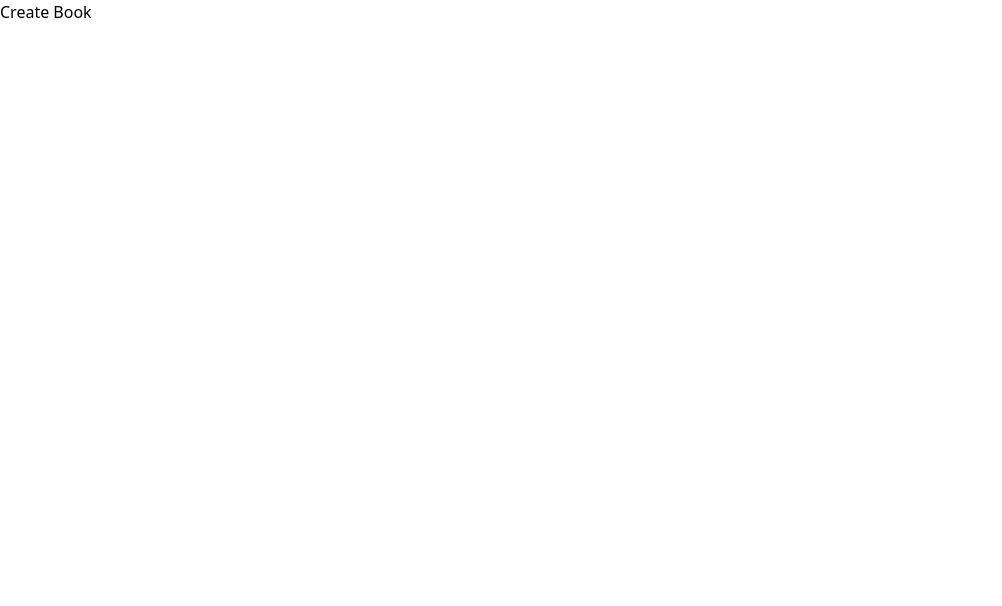
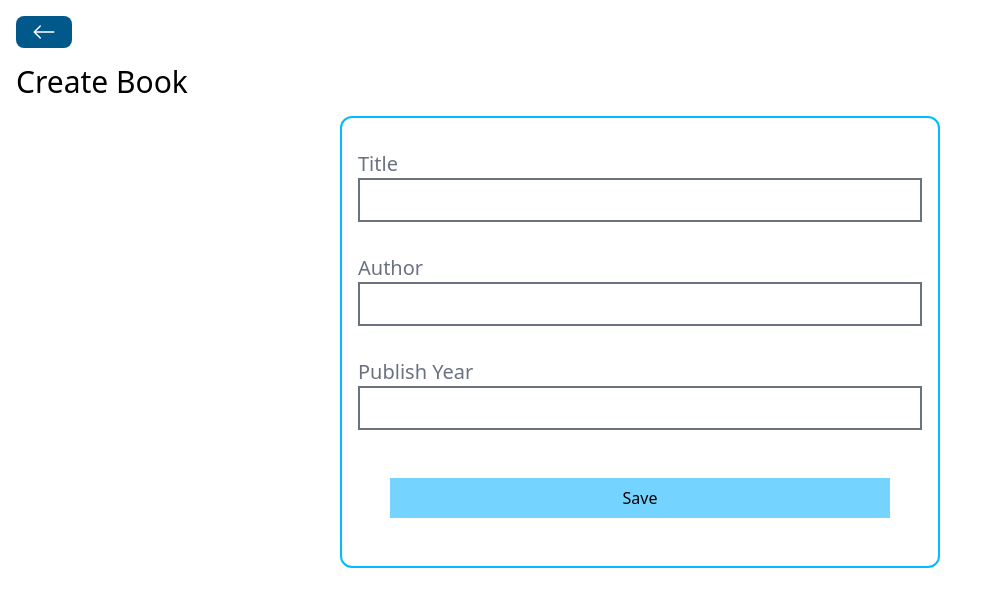
Before and after one commit to Axl-91/mern-book, a React app in the folder frontend/: page /books/create in a window 1280 px wide. Shown: the top 606 px of the page, without its empty margins (0-1002 px from the left). Built offline with nearby package versions, Linux system fonts and the light colour scheme; the HTML template or start-up script is replaced by a standard one.

Commit message:
Added Book Create page

```diff
--- a/frontend/src/pages/CreateBook.jsx
+++ b/frontend/src/pages/CreateBook.jsx
@@ -1,8 +1,61 @@
-import React from "react";
+import React, { useState } from "react";
+import BackButton from "../components/BackButton"
+import Spinner from "../components/Spinner"
+import axios from "axios";
+import { useNavigate } from "react-router-dom";
 
 const CreateBook = () => {
+  const [title, setTitle] = useState("");
+  const [author, setAuthor] = useState("");
+  const [publishYear, setPublishYear] = useState("");
+  const [loading, setLoading] = useState(false);
+  const navigate = useNavigate();
+  const handleSaveBook = () => {
+    const data = {
+      title,
+      author,
+      publishYear
+    };
+    setLoading(true);
+
+    axios.post("http://localhost:55555/books", data)
+    .then(() => {
+      setLoading(false);
+      navigate("/");
+    })
+    .catch((error) => {
+      setLoading(false);
+      alert("An error happended. Please Check console");
+      console.log(error);
+    })
+  }
+
   return (
-    <div> Create Book </div>
+    <div className="p-4">
+      <BackButton />
+      <h1 className="text-3xl my-4">Create Book</h1>
+      {loading? <Spinner /> : ""}
+      <div className="flex flex-col border-2 border-sky-400 rounded-xl w-[600px] p-4 mx-auto">
+        <div className="my-4">
+          <label className="text-xl mr-4 text-gray-500">Title</label>
+          <input type="text" value={title} onChange={(e) => setTitle(e.target.value)} className="border-2 border-gray-500 px-4 py-2 w-full" />
+        </div>
+
+        <div className="my-4">
+          <label className="text-xl mr-4 text-gray-500">Author</label>
+          <input type="text" value={author} onChange={(e) => setAuthor(e.target.value)} className="border-2 border-gray-500 px-4 py-2 w-full" />
+        </div>
+
+        <div className="my-4">
+          <label className="text-xl mr-4 text-gray-500">Publish Year</label>
+          <input type="text" value={publishYear} onChange={(e) => setPublishYear(e.target.value)} className="border-2 border-gray-500 px-4 py-2 w-full" />
+        </div>
+
+        <button className="p-2 bg-sky-300 m-8" onClick={handleSaveBook} >
+          Save
+        </button>
+      </div>
+    </div>
   )
 }
 
```
